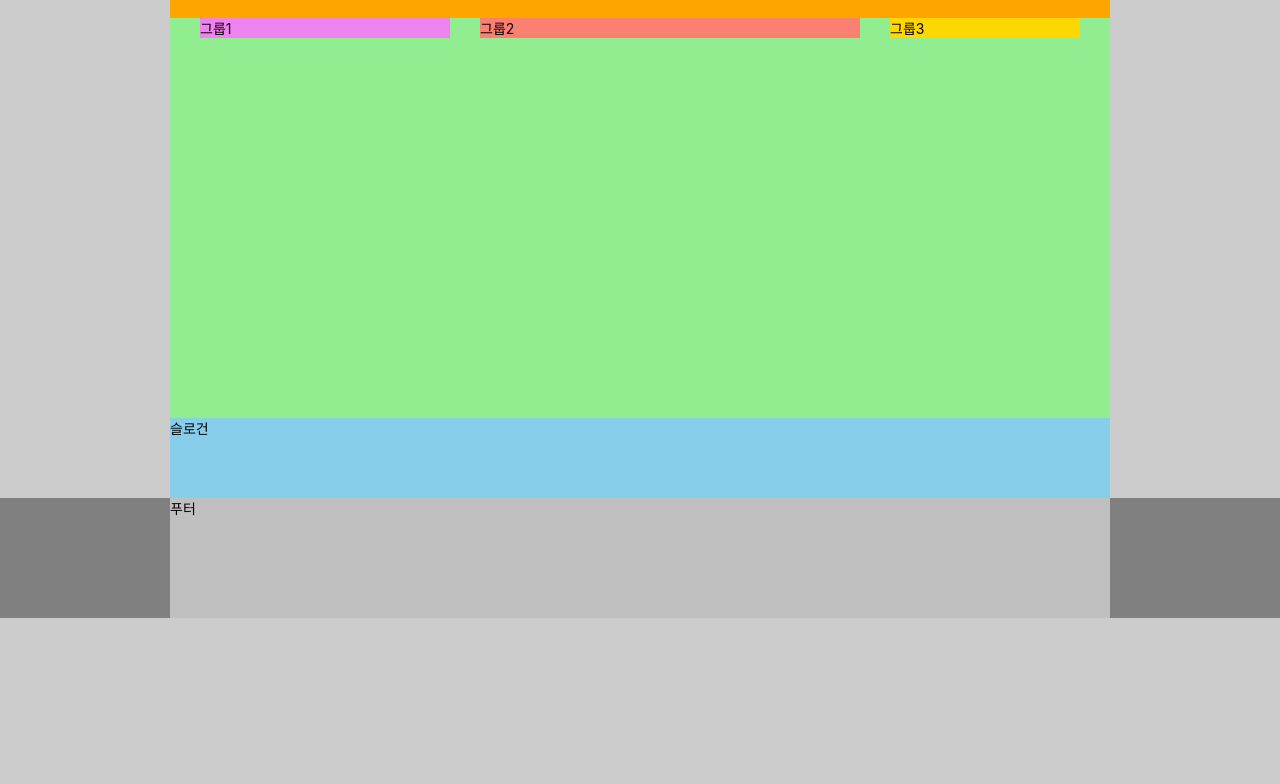
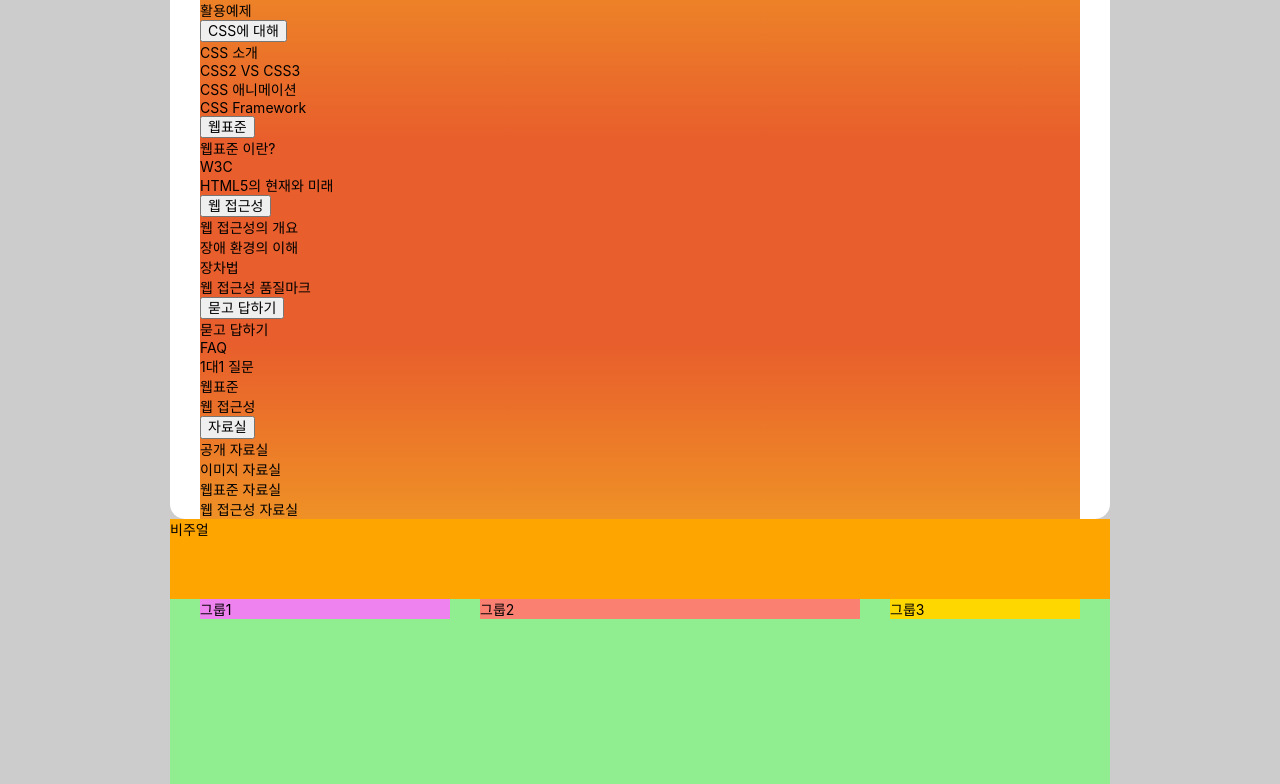
Before and after one commit to to06109/HTML5, a plain HTML site: page index.html in a window 1280 px wide. Shown: the part 102-886 px from the top of the page. Before the commit the page ends 800 px from the top, so only its background shows below. Drawn offline with Linux system fonts and the light colour scheme; a web font is replaced by a local one.

Commit message:
메인메뉴 마크업 및 배경 색상 적용

```diff
--- a/index.html
+++ b/index.html
@@ -46,6 +46,107 @@
       </ul>
       <nav class="navigation">
         <h2 class="a11y-hidden">메인 메뉴</h2>
+        <ul class="menu">
+          <li class="menu-item is-active">
+            <button type="button" class="menu-button">HTML에 대해</button>
+            <ul class="sub-menu menu-html">
+              <li>
+                <a href="/">HTML5 소개</a>
+              </li>
+              <li>
+                <a href="/">레퍼런스 소개</a>
+              </li>
+              <li>
+                <a href="/">활용예제</a>
+              </li>
+            </ul>
+          </li>
+          <li class="menu-item">
+            <button type="button" class="menu-button">CSS에 대해</button>
+            <ul class="sub-menu menu-css">
+              <li>
+                <a href="/">CSS 소개</a>
+              </li>
+              <li>
+                <a href="/">CSS2 VS CSS3</a>
+              </li>
+              <li>
+                <a href="/">CSS 애니메이션</a>
+              </li>
+              <li>
+                <a href="/">CSS Framework</a>
+              </li>
+            </ul>
+          </li>
+          <li class="menu-item">
+            <button type="button" class="menu-button">웹표준</button>
+            <ul class="sub-menu menu-standards">
+              <li>
+                <a href="/">웹표준 이란?</a>
+              </li>
+              <li>
+                <a href="/">W3C</a>
+              </li>
+              <li>
+                <a href="/">HTML5의 현재와 미래</a>
+              </li>
+            </ul>
+          </li>
+          <li class="menu-item">
+            <button type="button" class="menu-button">웹 접근성</button>
+            <ul class="sub-menu menu-accessibility">
+              <li>
+                <a href="/">웹 접근성의 개요</a>
+              </li>
+              <li>
+                <a href="/">장애 환경의 이해</a>
+              </li>
+              <li>
+                <a href="/">장차법</a>
+              </li>
+              <li>
+                <a href="/">웹 접근성 품질마크</a>
+              </li>
+            </ul>
+          </li>
+          <li class="menu-item">
+            <button type="button" class="menu-button">묻고 답하기</button>
+            <ul class="sub-menu menu-qna">
+              <li>
+                <a href="/">묻고 답하기</a>
+              </li>
+              <li>
+                <a href="/">FAQ</a>
+              </li>
+              <li>
+                <a href="/">1대1 질문</a>
+              </li>
+              <li>
+                <a href="/">웹표준</a>
+              </li>
+              <li>
+                <a href="/">웹 접근성</a>
+              </li>
+            </ul>
+          </li>
+          <li class="menu-item">
+            <button type="button" class="menu-button">자료실</button>
+            <ul class="sub-menu menu-archive">
+              <li>
+                <a href="/">공개 자료실</a>
+              </li>
+              <li>
+                <a href="/">이미지 자료실</a>
+              </li>
+              <li>
+                <a href="/">웹표준 자료실</a>
+              </li>
+              <li>
+                <a href="/">웹 접근성 자료실</a>
+              </li>
+            </ul>
+          </li>
+        </ul>
       </nav>
     </header>
     <div class="visual">비주얼</div>
--- a/styles/style.css
+++ b/styles/style.css
@@ -99,6 +99,19 @@ header {
   margin-right: 4px;
 }
 
+/* 메인 메뉴 */
+.menu {
+  /* 그라디언트 */
+  background: #e85e2c
+    linear-gradient(
+      to bottom,
+      #ef9126 0%,
+      #e85e2c 35%,
+      #e85e2c 70%,
+      #ef9126 100%
+    );
+}
+
 /* 비주얼 */
 .visual {
   background: orange;
```
